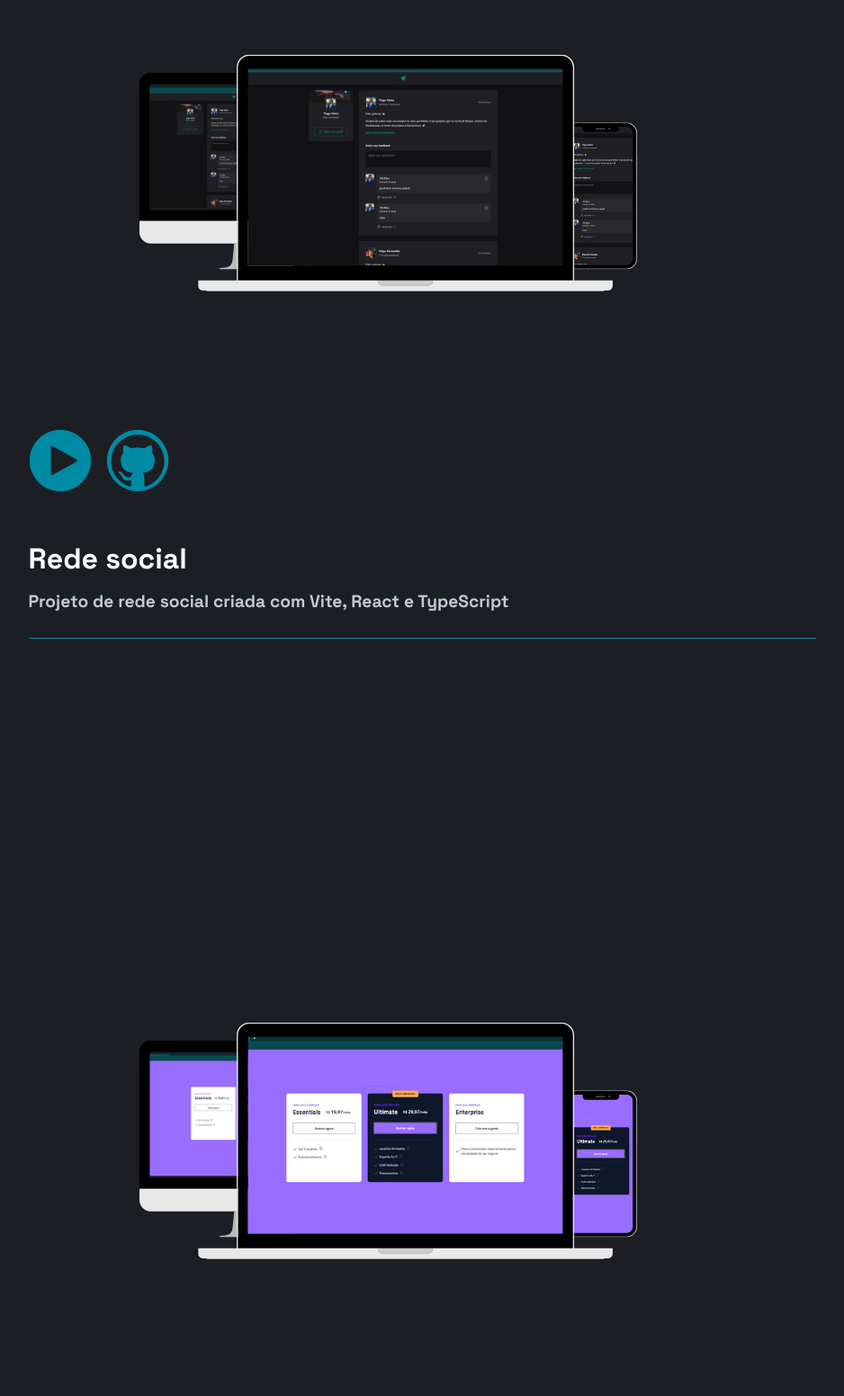
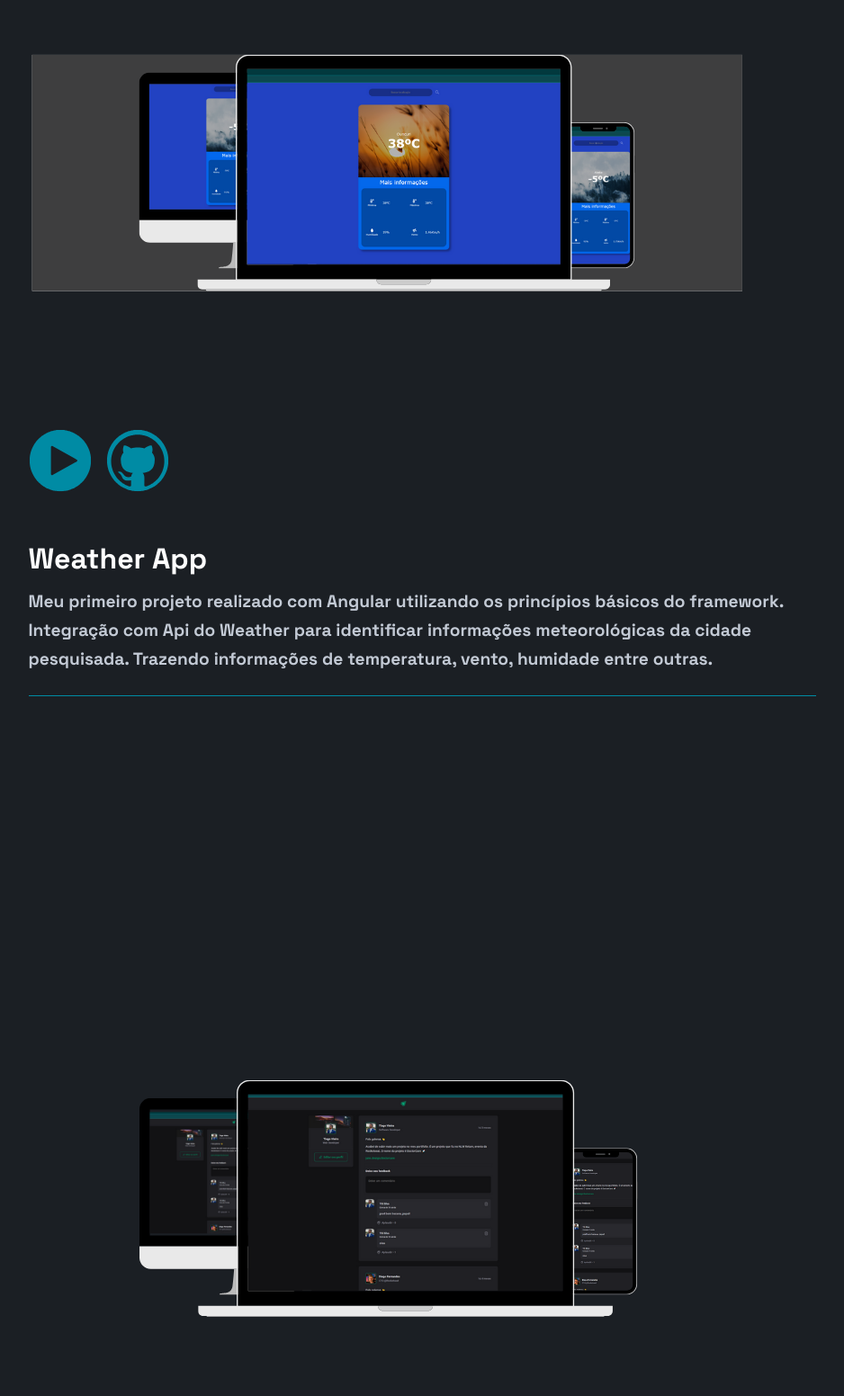
Before and after one commit to tiagosvieira10/my-portfolio, a Next.js app: page /projetos in a window 1280 px wide. Shown: the part 6984-8536 px from the top of the page at 90% size, without its empty margins (171-1109 px from the left). Built offline with nearby package versions, Linux system fonts and the light colour scheme.

Commit message:
novo project weather add

```diff
--- a/src/assets/projetosLive/index.tsx
+++ b/src/assets/projetosLive/index.tsx
@@ -10,3 +10,4 @@ export { default as P9 } from './9.svg';
 export { default as P10 } from './10.svg';
 export { default as P11 } from './11.svg'
 export { default as P12 } from './12.svg'
+export { default as P13 } from './13.svg'
--- a/src/pages/projetos.tsx
+++ b/src/pages/projetos.tsx
@@ -1,6 +1,6 @@
 import gitHub from  '@/assets/github.svg'
 import videoProject from '@/assets/video.svg'
-import { P1, P10, P11, P12, P2, P3, P4, P5, P6, P7, P8, P9 } from "@/assets/projetosLive";
+import { P1, P10, P11, P12, P13, P2, P3, P4, P5, P6, P7, P8, P9 } from "@/assets/projetosLive";
 import { CardProjetos, Projeto, ProjetosContainer, VisitProject } from "@/styles/pages/projetos";
 import Image from "next/image";
 import Link from 'next/link';
@@ -102,6 +102,20 @@ export default function Portifolio(){
       </Projeto>
 
       <Projeto>
+        <Image src={P13} width={800} height={800} alt=""/>
+        <VisitProject>
+          <Link href={'https://youtu.be/FbAhDmgD54U'} target="blank" title='Clique para ver o projeto em funcionamento'>
+            <Image src={videoProject} width={70} height={70} alt="" />
+          </Link>
+          <Link href={'https://github.com/tiagosvieira10/ignite-call'} target="blank" title='Link do repositório no GitHub'>
+            <Image src={gitHub} width={70} height={70} alt="" />
+          </Link>
+        </VisitProject>
+        <h1>Weather App</h1>
+        <h3>Meu primeiro projeto realizado com Angular utilizando os princípios básicos do framework. Integração com Api do Weather para identificar informações meteorológicas da cidade pesquisada. Trazendo informações de temperatura, vento, humidade entre outras.</h3>
+      </Projeto>
+
+      <Projeto>
         <Image src={P5} width={800} height={800} alt=""/>
         <VisitProject>
           <Link href={'https://youtu.be/jVM0bQ93f-I'} target="blank" title='Clique para ver o projeto em funcionamento'>
```
Also changed, not shown: src/assets/projetosLive/13.svg (added).
